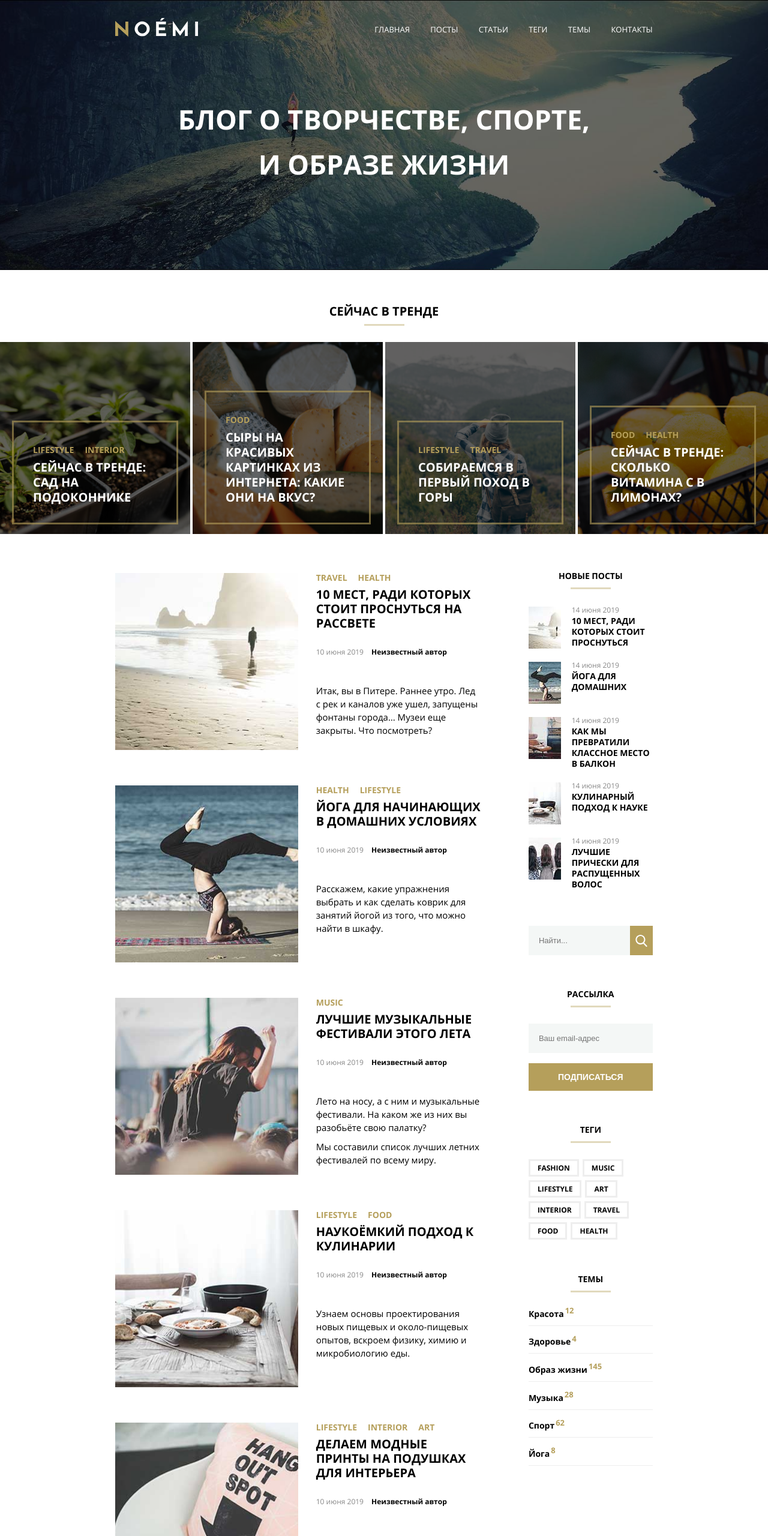
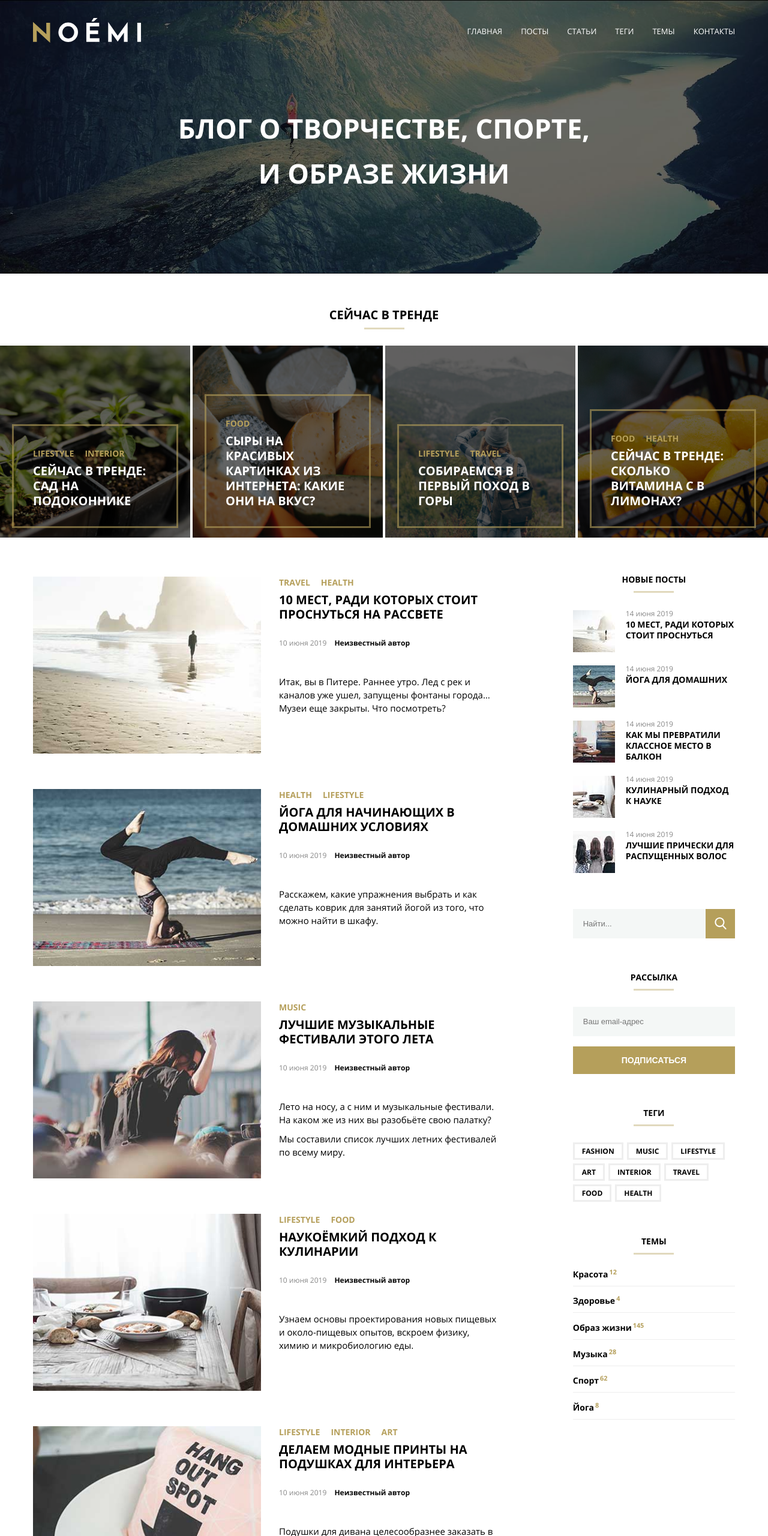
Before and after one commit to Ildar2805/Course_work---html-css, a plain HTML site: page index.html in a window 1280 px wide. Shown: the top 2560 px of the page at 60% size. Drawn offline with Linux system fonts and the light colour scheme.

Commit message:
Устранение замечаний 1

```diff
--- a/css/style.css
+++ b/css/style.css
@@ -41,8 +41,7 @@ ul , li {
 /*Container*/
 .container {
     box-sizing: border-box;
-    width: 72.3%;
-    height: 100%;
+    width: 1200px;
     padding: 0 15px;
     margin: 0 auto;
 }
@@ -116,7 +115,6 @@ ul , li {
     position: relative;
     z-index: 0;
     width: 100%;
-    height: 450px;
     margin: 0 auto;
     background-color: #666666;
     background-image: url("../img/banner-bg.jpg");
@@ -141,28 +139,35 @@ ul , li {
     display: flex;
     justify-content: space-between;
 }
+
 .top-logo {
-    width: 15.4%;
     margin-top: 30px;
+}
+
+.top-logo-image {
+    width: 180px;
 }
 
 .top-menu {
     margin-top: 40px;
+}
+
+.top-menu-list {
+    display: flex;
+}
+
+.top-menu-list li:nth-child(n+2){
+    margin-left: 31px;
+}
+
+.top-menu-link {
+    position: relative;
     font-size: 13px;
     text-transform: uppercase;
     color: #fff;
 }
 
-.top-link {
-    position: relative;
-    color: inherit;
-}
-
-.top-link:nth-child(n+2) {
-    margin-left: 31px;
-}
-
-.top-link::after {
+.top-menu-link::after {
     content: "";
     position: absolute;
     top: 92%;
@@ -174,11 +179,11 @@ ul , li {
     background-color: #fff;
 }
 
-.top-link:hover::after {
+.top-menu-link:hover::after {
     display: block;
 }
 
-.top-icon {
+.top-menu-item:last-child {
     display: none;
 }
 
@@ -269,7 +274,7 @@ ul , li {
 .trend-category::after {
     content: "";
     position: absolute;
-    top: 70%;
+    top: 75%;
     left: 0;
     z-index: 0;
     display: none;
@@ -328,8 +333,7 @@ ul , li {
 
 .post-preview {
     position: relative;
-    width: 50%;
-    max-width: 100%;
+    width: 380px;
     height: 295px;
     background-color: #eff6f1;
 }
@@ -450,8 +454,7 @@ ul , li {
 
 .last-post-preview {
     position: relative;
-    width: 26%;
-    max-width: 70px;
+    width: 70px;
     height: 70px;
     background-color: #eff6f1;
 }
@@ -565,6 +568,7 @@ ul , li {
     padding: 15px 30px;
     font-size: 14px;
     font-weight: bold;
+    text-transform: uppercase;
     border: none;
     color: #fff;
     background-color: #b59f5b;
@@ -658,6 +662,8 @@ ul , li {
 .item {
     position: relative;
     width: 100%;
+    padding-left: 20px;
+    padding-right: 20px;
     border: 3px solid rgba(181, 159, 91, 0.6);
 }
 
@@ -668,10 +674,10 @@ ul , li {
 .item-preview {
     position: absolute;
     top: -175px;
-    left: 20px;
     z-index: -1;
-    width: 88%;
-    height: 204px;
+    width: 300px;
+    height: 205px;
+    margin: 0 auto;
     background-color: #eff6f1;
 }
 
@@ -689,7 +695,7 @@ ul , li {
 
 .item-content {
     box-sizing: border-box;
-    padding: 49px 20px 25px 17px;
+    padding: 49px 0 25px 0;
 }
 
 .item-description {
@@ -802,11 +808,14 @@ ul , li {
     color: #999999;
 }
 
+.copyrights a {
+    color: inherit;
+}
+
 
 /*Popup*/
 
-.popup-hidden {
-    position: fixed;
+.popup-toogle__hidden {
     transform: scale(0);
 }
 
@@ -979,6 +988,7 @@ ul , li {
     .container-welcome {
         display: flex;
         flex-direction: column;
+        align-items: center;
     }
 
     /*Section*/
@@ -1018,8 +1028,8 @@ ul , li {
     /*Welcome*/
 
     .welcome {
-        height: 640px;
         background-image: url("../img/banner-mobile.jpg");
+        background-position: bottom;
         background-size: cover;
     }
 
@@ -1029,15 +1039,26 @@ ul , li {
     }
 
     .top-logo {
-        width: 100%;
         padding: 0 30px;
     }
 
-    .top-link {
+    .top-logo-image {
+        width: 270px;
+    }
+
+    .top-menu {
+        width: 0;
+    }
+
+    .top-menu-item {
         display: none;
     }
 
-   .top-icon {
+    .top-menu-item:last-child {
+        display: block;
+    }
+
+   .top-menu-icon {
         position: absolute;
         top: 40px;
         right: 15px;
@@ -1048,7 +1069,7 @@ ul , li {
         background: #fff;
     }
 
-    .top-icon::after {
+    .top-menu-icon::after {
         content: "";
         position: absolute;
         bottom: 8px;
@@ -1058,7 +1079,7 @@ ul , li {
         background: #fff;
     }
 
-    .top-icon::before {
+    .top-menu-icon::before {
         content: "";
         position: absolute;
         top: 8px;
@@ -1069,14 +1090,11 @@ ul , li {
     }
 
     .intro {
-        margin-top: 20px;
-        margin-bottom: auto;
-        padding-top: 15px;
+        width: 88%;
     }
 
     .intro-title {
-        padding: 0 15px;
-        margin-bottom: auto;
+        padding-top: 40px;
         font-size: 26px;
         line-height: 36px;
 
@@ -1134,8 +1152,8 @@ ul , li {
 
 
     .post-preview {
-        width: 100%;
-        height: 255px;
+        width: 330px;
+        height: 253px;
         margin: 0 auto;
     }
 
@@ -1318,26 +1336,31 @@ ul , li {
     /*Welcome*/
 
     .welcome {
-        height: 390px;
         background-image: url("../img/banner-bg-tablet.jpg");
-        background-position: left;
+        background-position: left bottom;
     }
 
     .top-logo {
-        width: 22.4%;
         margin-top: 43px;
     }
 
+    .top-logo-image {
+        width: 160px;
+    }
 
     .top-menu {
         margin-top: 35px;
     }
 
-    .top-link {
+    .top-menu-item {
         display: none;
     }
 
-    .top-icon {
+    .top-menu-item:last-child {
+        display: block;
+    }
+
+    .top-menu-icon {
         position: absolute;
         top: 61px;
         right: 37px;
@@ -1348,7 +1371,7 @@ ul , li {
         background: #fff;
     }
 
-    .top-icon::after {
+    .top-menu-icon::after {
         content: "";
         position: absolute;
         bottom: 8px;
@@ -1358,7 +1381,7 @@ ul , li {
         background: #fff;
     }
 
-    .top-icon::before {
+    .top-menu-icon::before {
         content: "";
         position: absolute;
         top: 8px;
@@ -1370,6 +1393,7 @@ ul , li {
 
     .intro {
         width: 88%;
+        max-width: 610px;
     }
 
     .intro-title {
@@ -1429,12 +1453,12 @@ ul , li {
     }
 
     .post-preview {
-        width: 100%;
+        width: 392px;
         height: 302px;
     }
 
     .post-content {
-        width: 100%;
+        width: 392px;
         margin-top: 15px;
         padding-left: 0;
         padding-bottom: 18px;
@@ -1501,6 +1525,7 @@ ul , li {
         top: -196px;
         height: 227px;
         width: 87%;
+        max-width: 292px;
     }
 
     .item-img-tablet {
--- a/index.html
+++ b/index.html
@@ -11,16 +11,19 @@
     <header class="welcome">
         <div class="container container-welcome">
             <div class="top">
-                <img src="svg/noemi-logo.svg" alt="NOEMI" class="top-logo">
+                <a href="#" class="top-logo"><img src="svg/noemi-logo.svg" alt="NOEMI" class="top-logo-image"></a>
                 <nav class="top-menu">
-                    <a class="top-link" href="#" >Главная</a>
-                    <a class="top-link" href="#">Посты</a>
-                    <a class="top-link" href="#">Статьи</a>
-                    <a class="top-link" href="#">Теги</a>
-                    <a class="top-link" href="#">Темы</a>
-                    <a class="top-link" href="#">Контакты</a>
-                    <a class="top-icon" href="#"></a>
+                    <ul class="top-menu-list">
+                        <li class="top-menu-item"><a class="top-menu-link" href="#" >Главная</a></li>
+                        <li class="top-menu-item"><a class="top-menu-link" href="#">Посты</a></li>
+                        <li class="top-menu-item"><a class="top-menu-link" href="#">Статьи</a></li>
+                        <li class="top-menu-item"><a class="top-menu-link" href="#">Теги</a></li>
+                        <li class="top-menu-item"><a class="top-menu-link" href="#">Темы</a></li>
+                        <li class="top-menu-item"><a class="top-menu-link" href="#">Контакты</a></li>
+                        <li class="top-menu-item"><a class="top-menu-icon" href="#"></a></li>
+                    </ul>
                 </nav>
+
             </div>
 
             <div class="intro">
@@ -40,10 +43,10 @@
                 <article class="trend-post">
                     <img src="img/trend1.jpg" alt="Сад" class="trend-post-img">
                     <div class="trend-post-content">
-                        <div class="trend-categories">
-                            <a href="#" class="trend-category">LIFESTYLE</a>
-                            <a href="#" class="trend-category">INTERIOR</a>
-                        </div>
+                        <ul class="trend-categories">
+                            <li><a href="#" class="trend-category">LIFESTYLE</a></li>
+                            <li><a href="#" class="trend-category">INTERIOR</a></li>
+                        </ul>
                         <h2 class="trend-title trend-title-post"><a href="#" class="trend-title-link">Сейчас в тренде: сад на подоконнике</a></h2>
                     </div>
                 </article>
@@ -51,9 +54,9 @@
                 <article class="trend-post">
                     <img src="img/trend2.jpg" alt="Сыр" class="trend-post-img">
                     <div class="trend-post-content">
-                        <div class="trend-categories">
-                            <a href="#"  class="trend-category">FOOD</a>
-                        </div>
+                        <ul class="trend-categories">
+                            <li><a href="#"  class="trend-category">FOOD</a></li>
+                        </ul>
                         <h2 class="trend-title trend-title-post"><a href="#" class="trend-title-link">Сыры на красивых картинках из интернета: какие они на вкус?</a></h2>
                     </div>
                 </article>
@@ -61,10 +64,10 @@
                 <article class="trend-post">
                     <img src="img/trend3.jpg" alt="Горы" class="trend-post-img">
                     <div class="trend-post-content">
-                        <div class="trend-categories">
-                            <a href="#"  class="trend-category">LIFESTYLE</a>
-                            <a href="#"  class="trend-category">TRAVEL</a>
-                        </div>
+                        <ul class="trend-categories">
+                            <li><a href="#"  class="trend-category">LIFESTYLE</a></li>
+                            <li><a href="#"  class="trend-category">TRAVEL</a></li>
+                        </ul>
                         <h2 class="trend-title trend-title-post"><a href="#" class="trend-title-link">Собираемся в первый поход в горы</a></h2>
                     </div>
                 </article>
@@ -72,10 +75,10 @@
                 <article class="trend-post">
                     <img src="img/trend4.jpg" alt="Лимоны" class="trend-post-img">
                     <div class="trend-post-content">
-                        <div class="trend-categories">
-                            <a href="#" class="trend-category">FOOD</a>
-                            <a href="#" class="trend-category">HEALTH</a>
-                        </div>
+                        <ul class="trend-categories">
+                            <li><a href="#" class="trend-category">FOOD</a></li>
+                            <li><a href="#" class="trend-category">HEALTH</a></li>
+                        </ul>
                         <h2 class="trend-title trend-title-post"><a href="#" class="trend-title-link">Сейчас в тренде: сколько витамина с в лимонах?</a></h2>
                     </div>
                 </article>
@@ -91,10 +94,10 @@
                             <img src="img/last-post1.jpg" alt="Пляж" class="post-img">
                         </div>
                         <div class="post-content">
-                            <div class="post-categories" >
-                                <span class="post-category">TRAVEL</span>
-                                <span class="post-category">HEALTH</span>
-                            </div>
+                            <ul class="post-categories" >
+                                <li><span class="post-category">TRAVEL</span></li>
+                                <li><span class="post-category">HEALTH</span></li>
+                            </ul>
                             <h2 class="post-title"><a href="#" class="post-title-link">10 мест, ради которых стоит проснуться на рассвете</a></h2>
                             <div class="post-params">
                                 <span class="post-date">10 июня 2019</span>
@@ -109,10 +112,10 @@
                             <img src="img/last-post2.jpg" alt="Йога" class="post-img">
                         </div>
                         <div class="post-content">
-                            <div class="post-categories">
-                                <span class="post-category">HEALTH</span>
-                                <span class="post-category">LIFESTYLE</span>
-                            </div>
+                            <ul class="post-categories">
+                                <li><span class="post-category">HEALTH</span></li>
+                                <li><span class="post-category">LIFESTYLE</span></li>
+                            </ul>
                             <h2 class="post-title"><a href="#" class="post-title-link">Йога для начинающих в домашних условиях</a></h2>
                             <div class="post-params">
                                 <span class="post-date">10 июня 2019</span>
@@ -127,9 +130,9 @@
                             <img src="img/last-post3.jpg" alt="Фестиваль" class="post-img">
                         </div>
                         <div class="post-content">
-                            <div class="post-categories">
-                                <span class="post-category">MUSIC</span>
-                            </div>
+                            <ul class="post-categories">
+                                <li><span class="post-category">MUSIC</span></li>
+                            </ul>
                             <h2 class="post-title"><a href="#" class="post-title-link">Лучшие музыкальные фестивали этого лета</a></h2>
                             <div class="post-params">
                                 <span class="post-date">10 июня 2019</span>
@@ -145,10 +148,10 @@
                             <img src="img/last-post4.jpg" alt="Накрытый стол" class="post-img">
                         </div>
                         <div class="post-content">
-                            <div class="post-categories">
-                                <span class="post-category">LIFESTYLE</span>
-                                <span class="post-category">FOOD</span>
-                            </div>
+                            <ul class="post-categories">
+                                <li><span class="post-category">LIFESTYLE</span></li>
+                                <li><span class="post-category">FOOD</span></li>
+                            </ul>
                             <h2 class="post-title"><a href="#" class="post-title-link">Наукоёмкий подход к кулинарии</a></h2>
                             <div class="post-params">
                                 <span class="post-date">10 июня 2019</span>
@@ -163,11 +166,11 @@
                             <img src="img/last-post5.jpg" alt="Подушка" class="post-img">
                         </div>
                         <div class="post-content">
-                            <div class="post-categories">
-                                <span class="post-category">LIFESTYLE</span>
-                                <span class="post-category">INTERIOR</span>
-                                <span class="post-category">ART</span>
-                            </div>
+                            <ul class="post-categories">
+                                <li><span class="post-category">LIFESTYLE</span></li>
+                                <li><span class="post-category">INTERIOR</span></li>
+                                <li><span class="post-category">ART</span></li>
+                            </ul>
                             <h2 class="post-title"><a href="#" class="post-title-link">Делаем модные принты на подушках для интерьера</a></h2>
                             <div class="post-params">
                                 <span class="post-date">10 июня 2019</span>
@@ -237,18 +240,21 @@
                         </div> <!--/.latests-posts-list-->
                     </section> <!--/.latests-posts-->
 
-                    <div class="search">
-                        <input type="search" class="search-field" placeholder="Найти...">
+                    <form action="#" class="search">
+                        <input type="search" class="search-field" placeholder="Найти..." required>
                         <button class="search-button"></button>
-                    </div>
+                    </form>
 
                     <section class="section section-subscribe">
                         <div class="section-header">
                             <h3 class="section-title section-title-side">Рассылка</h3>
                             <div class="section-line section-line-side"></div>
                         </div>
-                        <input type="text" class="subscribe-field" placeholder="Ваш email-адрес">
-                        <button class="subscribe-button">ПОДПИСАТЬСЯ</button>
+                        <form action="#">
+                            <input type="text" class="subscribe-field" placeholder="Ваш email-адрес" required>
+                            <button class="subscribe-button">Подписаться</button>
+                        </form>
+
                     </section>
 
                     <section class="section section-tags">
@@ -274,12 +280,12 @@
                             <div class="section-line section-line-side"></div>
                         </div>
                         <ul class="categories-list">
-                            <li class="category"><a href="#" class="category-link">Красота<sup class="numbers">12</sup></a></li>
-                            <li class="category"><a href="#" class="category-link">Здоровье<sup class="numbers">4</sup></a></li>
-                            <li class="category"><a href="#" class="category-link">Образ жизни<sup class="numbers">145</sup></a></li>
-                            <li class="category"><a href="#" class="category-link">Музыка<sup class="numbers">28</sup></a></li>
-                            <li class="category"><a href="#" class="category-link">Спорт<sup class="numbers">62</sup></a></li>
-                            <li class="category"><a href="#" class="category-link">Йога<sup class="numbers">8</sup></a></li>
+                            <li class="category"><a href="#" class="category-link">Красота<span class="numbers"><sup>12</sup></span></a></li>
+                            <li class="category"><a href="#" class="category-link">Здоровье<span class="numbers"><sup>4</sup></span></a></li>
+                            <li class="category"><a href="#" class="category-link">Образ жизни<span class="numbers"><sup>145</sup></span></a></li>
+                            <li class="category"><a href="#" class="category-link">Музыка<span class="numbers"><sup>28</sup></span></a></li>
+                            <li class="category"><a href="#" class="category-link">Спорт<span class="numbers"><sup>62</sup></span></a></li>
+                            <li class="category"><a href="#" class="category-link">Йога<span class="numbers"><sup>8</sup></span></a></li>
                         </ul>
                     </section>
 
@@ -354,8 +360,8 @@
             </div> <!--/.container-->
         </section> <!--/.section-->
     </main>
-    <div class="popup-hidden">
-        <input type="checkbox" id="popup1" class="popup-toogle">
+    <div class="popup">
+        <input type="checkbox" id="popup1" class="popup-toogle popup-toogle__hidden">
         <div class="popup-open">
             <label for="popup1" class="popup-close-background"></label>
             <div class="popup-content">
@@ -416,7 +422,7 @@
             </div>
 
             <div class="copyrights">
-                <span>Copyright © 2009–2019 City Blog LLC.</span>
+                <a>Copyright © 2009–2019 City Blog LLC.</a>
             </div>
 
         </div> <!--/.container-->
```
